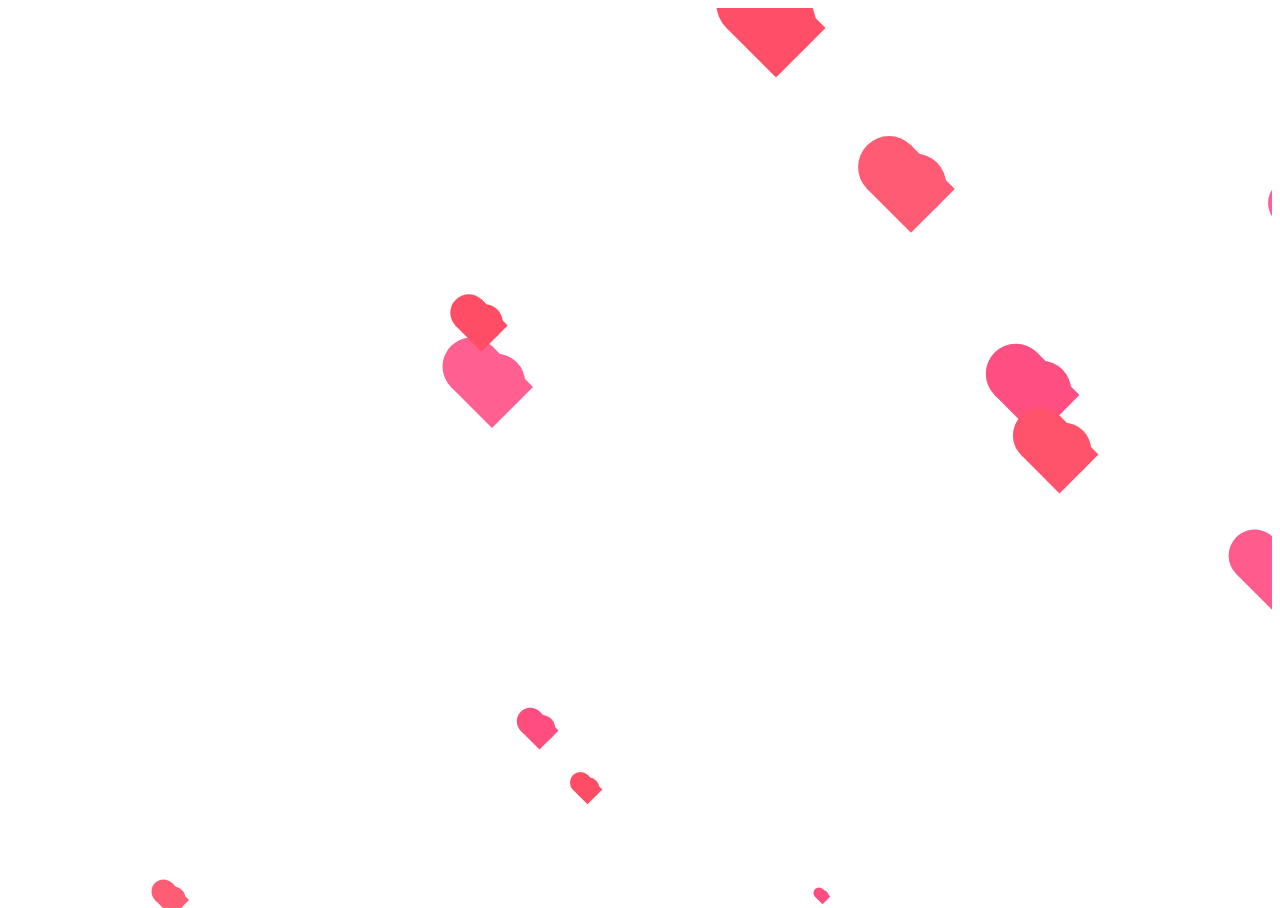
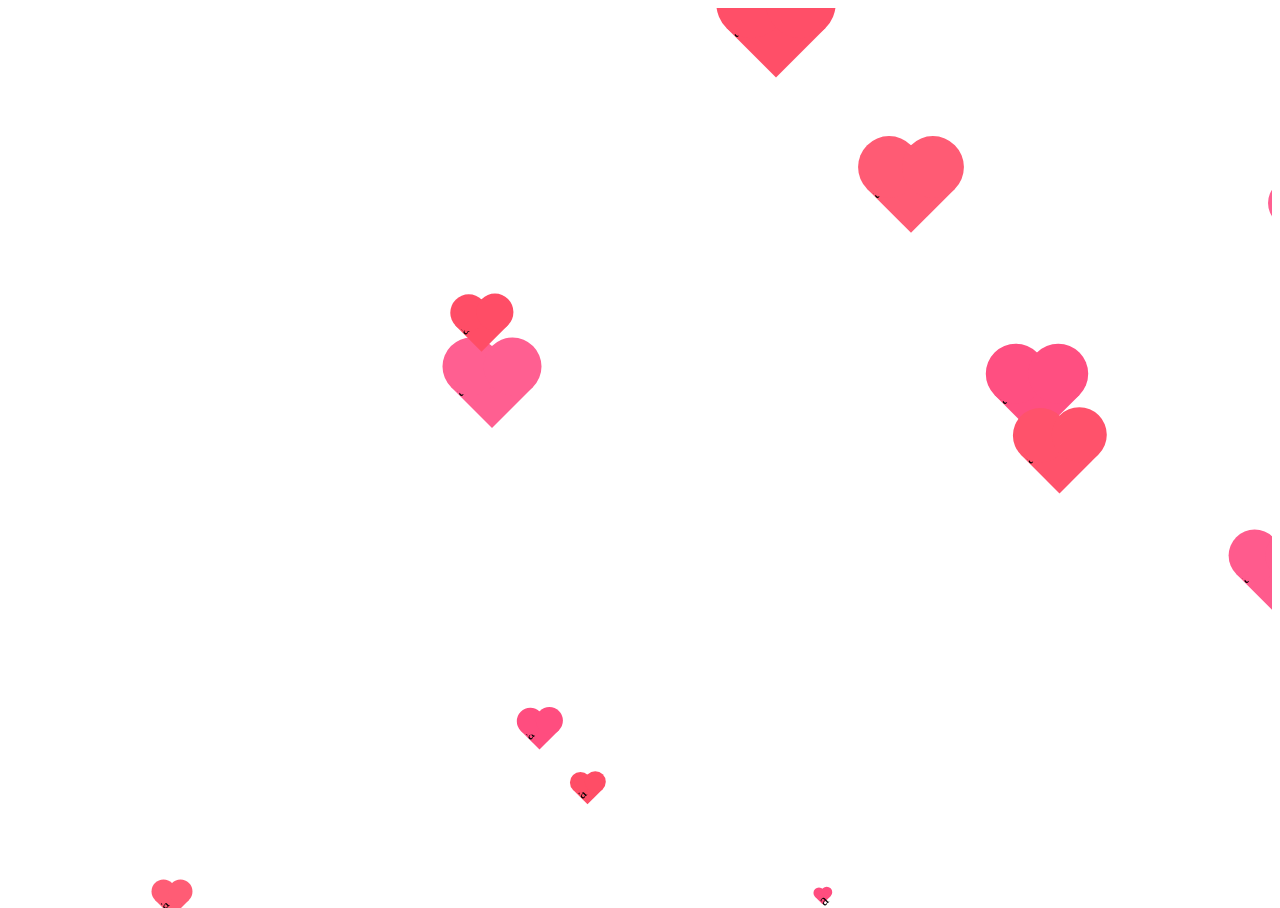
Before and after one commit to SimoDax/simodax.github.io, a Jekyll site: the page thankyou.html, which Jekyll copies as it is, in a window 1280 px wide. Built offline with Jekyll 4.4.1, drawn with Linux system fonts in a browser that asks for light colours; nearby versions of some CDN libraries.

Commit message:
Update thankyou.html

```diff
--- a/thankyou.html
+++ b/thankyou.html
@@ -13,9 +13,9 @@ var love = setInterval(function() {
     var r_bg = Math.floor(Math.random() * 25) + 100;
     var r_time = Math.floor(Math.random() * 5) + 5;
 
-    $('.bg_heart').append("<div class='heart' style='width:" + r_size + "px;height:" + r_size + "px;left:" + r_left + "%;background:rgba(255," + (r_bg - 25) + "," + r_bg + ",1);-webkit-animation:love " + r_time + "s ease;-moz-animation:love " + r_time + "s ease;-ms-animation:love " + r_time + "s ease;animation:love " + r_time + "s ease'></div>");
+    $('.bg_heart').append("<div class='heart' style='width:" + r_size + "px;height:" + r_size + "px;left:" + r_left + "%;background:rgba(255," + (r_bg - 25) + "," + r_bg + ",1);-webkit-animation:love " + r_time + "s ease;-moz-animation:love " + r_time + "s ease;-ms-animation:love " + r_time + "s ease;animation:love " + r_time + "s ease'>a</div>");
 
-    $('.bg_heart').append("<div class='heart' style='width:" + (r_size - 10) + "px;height:" + (r_size - 10) + "px;left:" + (r_left + r_num) + "%;background:rgba(255," + (r_bg - 25) + "," + (r_bg + 25) + ",1);-webkit-animation:love " + (r_time + 5) + "s ease;-moz-animation:love " + (r_time + 5) + "s ease;-ms-animation:love " + (r_time + 5) + "s ease;animation:love " + (r_time + 5) + "s ease'></div>");
+    $('.bg_heart').append("<div class='heart' style='width:" + (r_size - 10) + "px;height:" + (r_size - 10) + "px;left:" + (r_left + r_num) + "%;background:rgba(255," + (r_bg - 25) + "," + (r_bg + 25) + ",1);-webkit-animation:love " + (r_time + 5) + "s ease;-moz-animation:love " + (r_time + 5) + "s ease;-ms-animation:love " + (r_time + 5) + "s ease;animation:love " + (r_time + 5) + "s ease'>a</div>");
 
     $('.heart').each(function() {
         var top = $(this).css("top").replace(/[^-\d\.]/g, '');
@@ -65,7 +65,7 @@ var love = setInterval(function() {
 .heart:after {
     position: absolute;
     top: 0;
-    right: -10%;
+    right: -50%;
     display: block;
     content: "";
     width: 100%;
```
